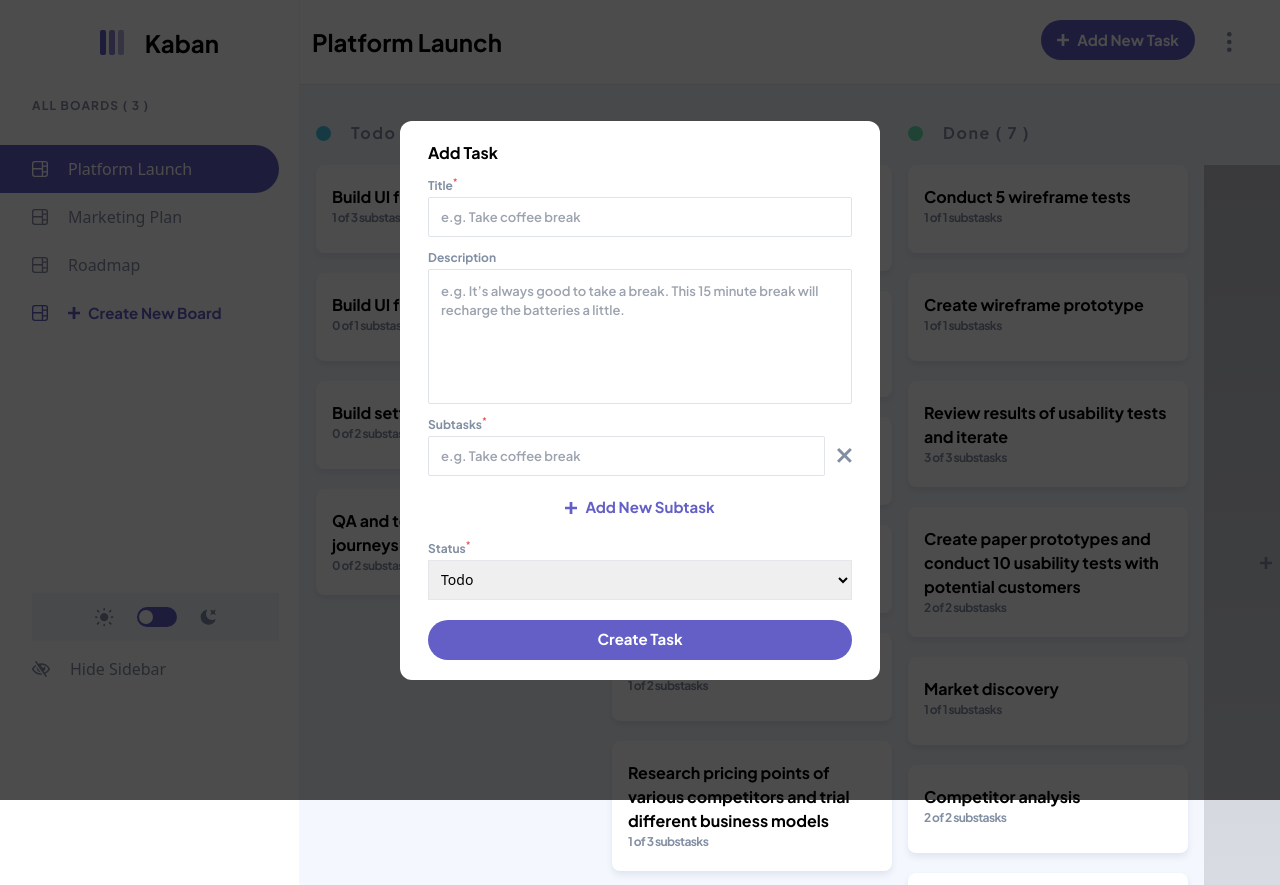
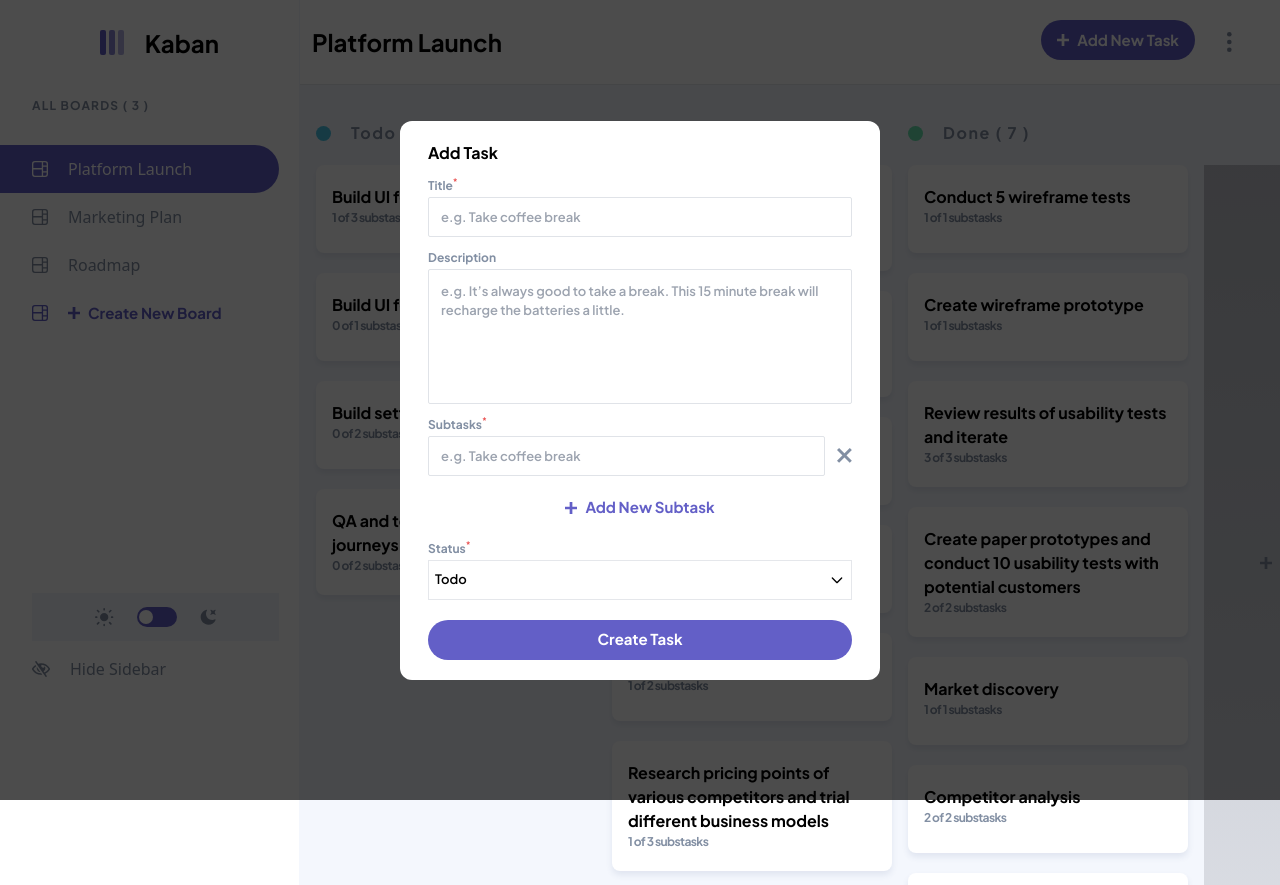
Before and after one commit to phil-forson/Task-Management-Webapp, a React (Vite) app: page / in a window 1280 px wide. Both pictures are taken after a click on the button "Add New Task". Built offline with nearby package versions, Linux system fonts and the light colour scheme.

Commit message:
Added dropdown feature

```diff
--- a/src/App.tsx
+++ b/src/App.tsx
@@ -11,6 +11,7 @@ function App() {
   const [showSidebar, setShowSidebar] = useState<boolean>(true);
   const [currentTab, setCurrentTab] = useState<string>("");
   const [columnList, setColumnList] = useState<Array<any>>([]);
+  const [boardsList, setBoardsList] = useState<Array<any>>([]);
   const [theme, setTheme] = useState(localStorage.getItem("theme"));
   const [boardModalOpen, setBoardModalOpen] = useState(false);
 
@@ -39,6 +40,10 @@ function App() {
   useEffect(() => {
     if (data.boards) {
       setCurrentTab(data.boards[0].name);
+      for (let i = 0; i < data.boards.length; i++) {
+        setBoardsList((prevBoards) => [...prevBoards, data.boards[i].name]);
+      }
+      console.log(currentTab)
     } else {
       setCurrentTab("No Boards Created");
     }
@@ -75,6 +80,7 @@ function App() {
             data={data}
             openBoardModal={openBoardModal}
             closeBoardModal={closeBoardModal}
+            boardsList={boardsList}
           />
           <div className="flex">
             {showSidebar && (
--- a/src/components/Board/Board.tsx
+++ b/src/components/Board/Board.tsx
@@ -23,7 +23,7 @@ const Board = ({
   return (
     <BoardContext.Provider value={currentTab}>
       <div
-        className=" p-4 bg-lightGrey max-h-[100vh] dark:bg-veryDarkGrey flex-1 overflow-auto "
+        className=" p-4 bg-lightGrey min-h-screen max-h-[100vh] dark:bg-veryDarkGrey flex-1 overflow-auto "
         style={{ gridColumn: 2, gridRow: 2 }}
       >
         {/* <Emptyboard columnsList={columnsList}/> */}
--- /dev/null
+++ b/src/components/Dropdown/Dropdown.css
@@ -0,0 +1,28 @@
+.dropdown {
+    width: 100%;
+    position: relative;
+    font-size: inherit;
+
+}
+
+.dropdown-btn {
+    width: 100%;
+    display: flex;
+    justify-content: space-between;
+    align-items: center;
+    padding: 0px 6px;
+    height: 40px;
+
+}
+
+.dropdown-content {
+    /* position: absolute;
+    top: 110%; */
+    width: auto;
+    border-radius: 4px;
+    font-size: 13px;
+}
+
+.dropdown-item {
+    padding: 10px;
+}
--- /dev/null
+++ b/src/components/Dropdown/Dropdown.tsx
@@ -0,0 +1,100 @@
+import { useEffect, useState } from "react";
+import { motion } from "framer-motion";
+import "./Dropdown.css";
+
+type DropdownProps = {
+  value: any;
+  dropdownList: Array<any>;
+  onSelectChange: (item: any) => void;
+  addBorder?: boolean;
+  position?: string;
+};
+
+const Dropdown = ({
+  value,
+  dropdownList,
+  onSelectChange,
+  addBorder = true,
+  position,
+}: DropdownProps) => {
+  const [selected, setSelected] = useState(value);
+  const [isOpen, setIsOpen] = useState(false);
+
+  const handleSelect = (item: any) => {
+    setSelected(item);
+    onSelectChange(item);
+    setIsOpen(false);
+  };
+
+  const dropIn = {
+    hidden: {
+      opacity: 0,
+    },
+    visible: {
+      opacity: 1,
+      transition: {
+        duration: 0.5,
+      },
+    },
+    exit: {
+      opacity: 0,
+      transition: {
+        duration: 0.5,
+      },
+    },
+  };
+
+  useEffect(() => {
+    console.log('valuing')
+    console.log(value)
+  }, [])
+  return (
+    <div className="dropdown font-jakartaSemi ">
+      <div
+        className={
+          "dropdown-btn " +
+          (addBorder &&
+            "bg-white border-[1px] dark:bg-darkGrey dark:border-tintedMediumGrey")
+        }
+        onClick={() => setIsOpen(!isOpen)}
+      >
+        <div>{selected}</div>
+        <svg
+          xmlns="http://www.w3.org/2000/svg"
+          className="w-4 h-4"
+          fill="none"
+          viewBox="0 0 24 24"
+          stroke="currentColor"
+          strokeWidth={2}
+        >
+          <path
+            strokeLinecap="round"
+            strokeLinejoin="round"
+            d="M19 9l-7 7-7-7"
+          />
+        </svg>
+      </div>
+      {isOpen && (
+        <motion.div
+          className={
+            "dropdown-content  dark:bg-veryDarkGrey text-mediumGrey " +
+            (position && position)
+          }
+          variants={dropIn}
+        >
+          {dropdownList.map((item: any, index: number) => (
+            <div
+              className={"dropdown-item hover:bg-lightPurpleHover "}
+              onClick={() => handleSelect(item)}
+              key={index}
+            >
+              {item}
+            </div>
+          ))}
+        </motion.div>
+      )}
+    </div>
+  );
+};
+
+export default Dropdown;
--- a/src/components/Task/AddTask/AddTask.tsx
+++ b/src/components/Task/AddTask/AddTask.tsx
@@ -3,6 +3,7 @@ import { ColumnsContext } from "../../../contexts/ColumnsContext";
 import { ThemeContext } from "../../../contexts/ThemeContext";
 import { AddTaskProps, IAddTask } from "../../../types";
 import Button from "../../Button/Button";
+import Dropdown from "../../Dropdown/Dropdown";
 import Subfield from "../../Subfield/Subfield";
 import "./AddTask.css";
 
@@ -15,7 +16,7 @@ const AddTask = ({ handleCloseModal }: AddTaskProps) => {
         title: "",
       },
     ],
-    status: "todo",
+    status: "Todo",
   });
   const [emptySubtaskIds, setEmptySubtaskIds] = useState<Array<number>>([])
 
@@ -52,6 +53,12 @@ const AddTask = ({ handleCloseModal }: AddTaskProps) => {
     data[e.target.name] = e.target.value;
     setInputFields(data);
   };
+
+  const onSelectChange = (item: any) => {
+    let data: any = {...inputFields}
+    data.status = item
+    setInputFields(data)
+  }
 
   const AddSubtaskFields = (e: React.MouseEvent<HTMLButtonElement>) => {
     e.preventDefault();
@@ -191,14 +198,14 @@ const AddTask = ({ handleCloseModal }: AddTaskProps) => {
             />
           </div>
         </div>
-        <div className="mt-3 flex flex-col">
+        <div className="mt-3 flex flex-col text-[13px] ">
           <label
             htmlFor="status"
             className="font-jakartaBold text-mediumGrey text-[12px] w-full"
           >
             Status<sup className="text-mainRed">*</sup>
           </label>
-          <select
+          {/* <select
             className="w-full border-[mediumGrey] outline-none dark:bg-darkGrey dark:border-tintedMediumGrey dark:text-white font-jakartaSemiBold text-[14px] border-[1px] h-[40px] px-2 focus:border-mainPurple dark:focus:border-mainPurple"
             name="status"
             value={inputFields.status}
@@ -209,7 +216,12 @@ const AddTask = ({ handleCloseModal }: AddTaskProps) => {
                 {column}
               </option>
             ))}
-          </select>
+          </select> */}
+          <Dropdown
+              value={inputFields.status}
+              dropdownList={columnsList}
+              onSelectChange={onSelectChange}
+            />
         </div>
 
         <div className="h-[40px] mt-5">
--- a/src/components/Task/EditTask/EditTask.tsx
+++ b/src/components/Task/EditTask/EditTask.tsx
@@ -3,6 +3,7 @@ import { ColumnsContext } from "../../../contexts/ColumnsContext";
 import { ThemeContext } from "../../../contexts/ThemeContext";
 import { IAddTask } from "../../../types";
 import Button from "../../Button/Button";
+import Dropdown from "../../Dropdown/Dropdown";
 import Subfield from "../../Subfield/Subfield";
 
 export type EditTaskProps = {
@@ -53,6 +54,12 @@ const EditTask = ({ task, handleCloseModal }: EditTaskProps) => {
     data[e.target.name] = e.target.value;
     setInputFields(data);
   };
+
+  const onSelectChange = (item: any) => {
+    let data: any = {...inputFields}
+    data.status = item
+    setInputFields(data)
+  }
 
   const AddSubtaskFields = (e: React.MouseEvent<HTMLButtonElement>) => {
     e.preventDefault();
@@ -195,14 +202,14 @@ const EditTask = ({ task, handleCloseModal }: EditTaskProps) => {
             />
           </div>
         </div>
-        <div className="mt-3 flex flex-col">
+        <div className="mt-3 flex flex-col text-[13px] ">
           <label
             htmlFor="status"
             className="font-jakartaBold text-mediumGrey text-[12px]"
           >
             Status<sup className="text-mainRed">*</sup>
           </label>
-          <select
+          {/* <select
             className="w-full border-[mediumGrey] outline-none dark:bg-darkGrey dark:border-tintedMediumGrey dark:text-white font-jakartaSemi text-[14px] border-[1px] h-[40px] px-2"
             name="status"
             value={inputFields.status}
@@ -213,7 +220,12 @@ const EditTask = ({ task, handleCloseModal }: EditTaskProps) => {
                 {column}
               </option>
             ))}
-          </select>
+          </select> */}
+          <Dropdown
+              value={inputFields.status}
+              dropdownList={columnsList}
+              onSelectChange={onSelectChange}
+            />
         </div>
 
         <div className="h-[40px] mt-5">
--- a/src/components/Task/TaskDetails/TaskDetails.tsx
+++ b/src/components/Task/TaskDetails/TaskDetails.tsx
@@ -1,12 +1,10 @@
 import { useContext, useState } from "react";
-import Ellipsis from "../../../assets/icon-vertical-ellipsis.svg";
 import { ColumnsContext } from "../../../contexts/ColumnsContext";
 import { ThemeContext } from "../../../contexts/ThemeContext";
 import Button from "../../Button/Button";
 import Checkbox from "../../Checkbox/Checkbox";
-import Modal from "../../Modal/Modal";
+import Dropdown from "../../Dropdown/Dropdown";
 import Submenu from "../../Submenu/Submenu";
-import EditTask from "../EditTask/EditTask";
 import "./TaskDetails.css";
 
 const TaskDetails = ({
@@ -33,10 +31,9 @@ const TaskDetails = ({
 
   const [submenuOpen, setSubmenuOpen] = useState(false);
 
-  const openSubmenu = () => setSubmenuOpen(true)
+  const openSubmenu = () => setSubmenuOpen(true);
 
-  const closeSubmenu = () => setSubmenuOpen(false)
-
+  const closeSubmenu = () => setSubmenuOpen(false);
 
   const columnsList = useContext(ColumnsContext);
 
@@ -49,9 +46,9 @@ const TaskDetails = ({
     setInputFields(data);
   };
 
-  const onSelectChange = (e: React.ChangeEvent<HTMLSelectElement>) => {
+  const onSelectChange = (option: any) => {
     const data = { ...inputFields };
-    data.status = e.target.value;
+    data.status = option;
     setInputFields(data);
   };
 
@@ -64,17 +61,17 @@ const TaskDetails = ({
   const editTask = (e: React.MouseEvent<HTMLButtonElement>) => {
     console.log("opeening editttt");
     e.preventDefault();
-    openEditModal()
+    openEditModal();
     closeModal();
   };
 
   const onEditTask = (task: any) => {
-    openEditModal()
+    openEditModal();
     closeModal();
   };
 
   const onDeleteTask = () => {
-    openDeleteModal()
+    openDeleteModal();
     closeModal();
     console.log("deleting task");
   };
@@ -131,7 +128,7 @@ const TaskDetails = ({
           <div className="font-jakartaBold text-mediumGrey text-[14px]">
             Current Status
           </div>
-          <div className="w-full mt-3">
+          {/* <div className="w-full mt-3">
             <select
               className="w-full border-[mediumGrey] outline-none font-jakartaSemi text-[13px] border-[1px] h-[40px] px-2 bg-white dark:bg-darkGrey dark:border-tintedMediumGrey"
               value={inputFields.status}
@@ -143,6 +140,15 @@ const TaskDetails = ({
                 </option>
               ))}
             </select>
+          </div> */}
+          {/* <Select dropdownItems={columnsList} onOptionChange={(e) => onSelectChange(e)} value={inputFields.status} />
+           */}
+          <div className="w-full mt-3 text-[13px] ">
+            <Dropdown
+              value={inputFields.status}
+              dropdownList={columnsList}
+              onSelectChange={onSelectChange}
+            />
           </div>
         </div>
         <div className="h-[40px] mt-5">
--- a/src/types.ts
+++ b/src/types.ts
@@ -10,6 +10,7 @@ export type NavProps = {
   data: any;
   openBoardModal: () => void;
   closeBoardModal: () => void;
+  boardsList: Array<any>
 };
 
 export type SidebarProps = {
```
Also changed, not shown: src/components/Nav/Nav.tsx (+13 -13 lines), src/components/Sidebar/Sidebar.tsx (+3 -8 lines).
